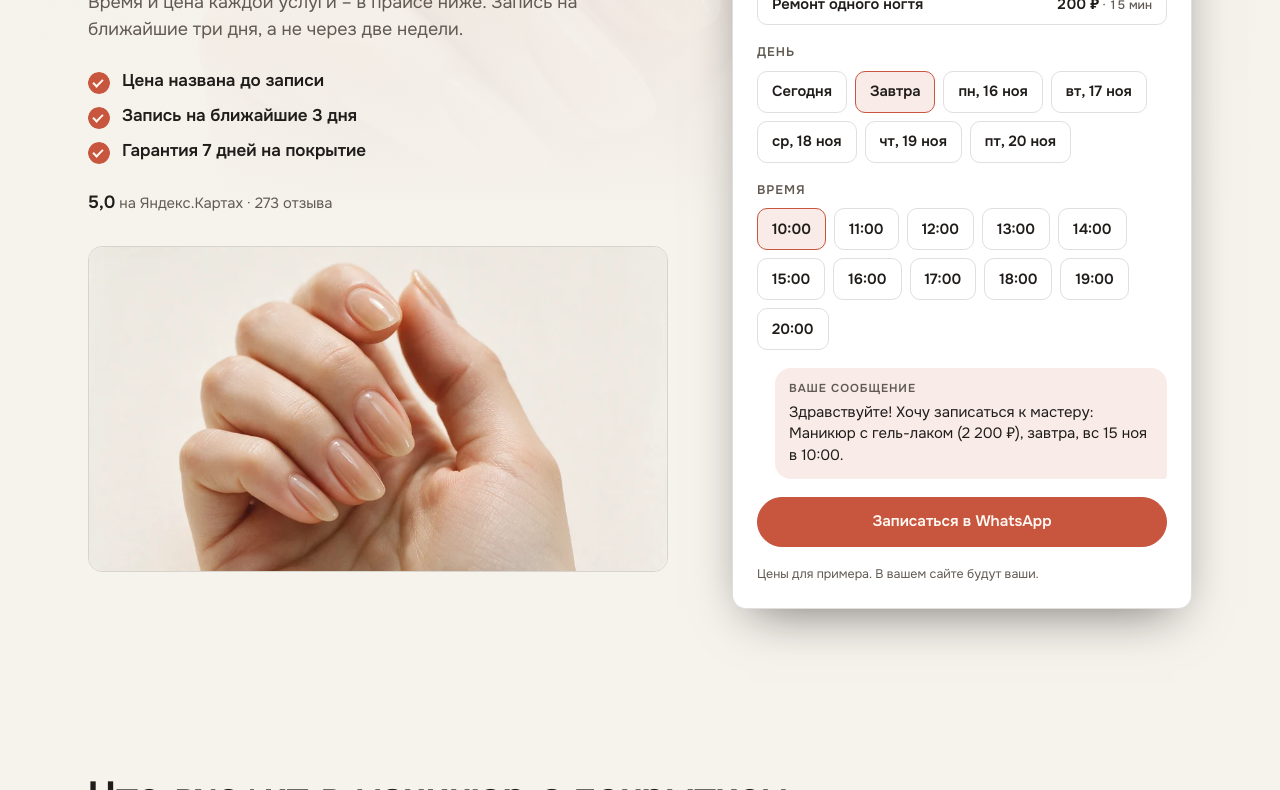
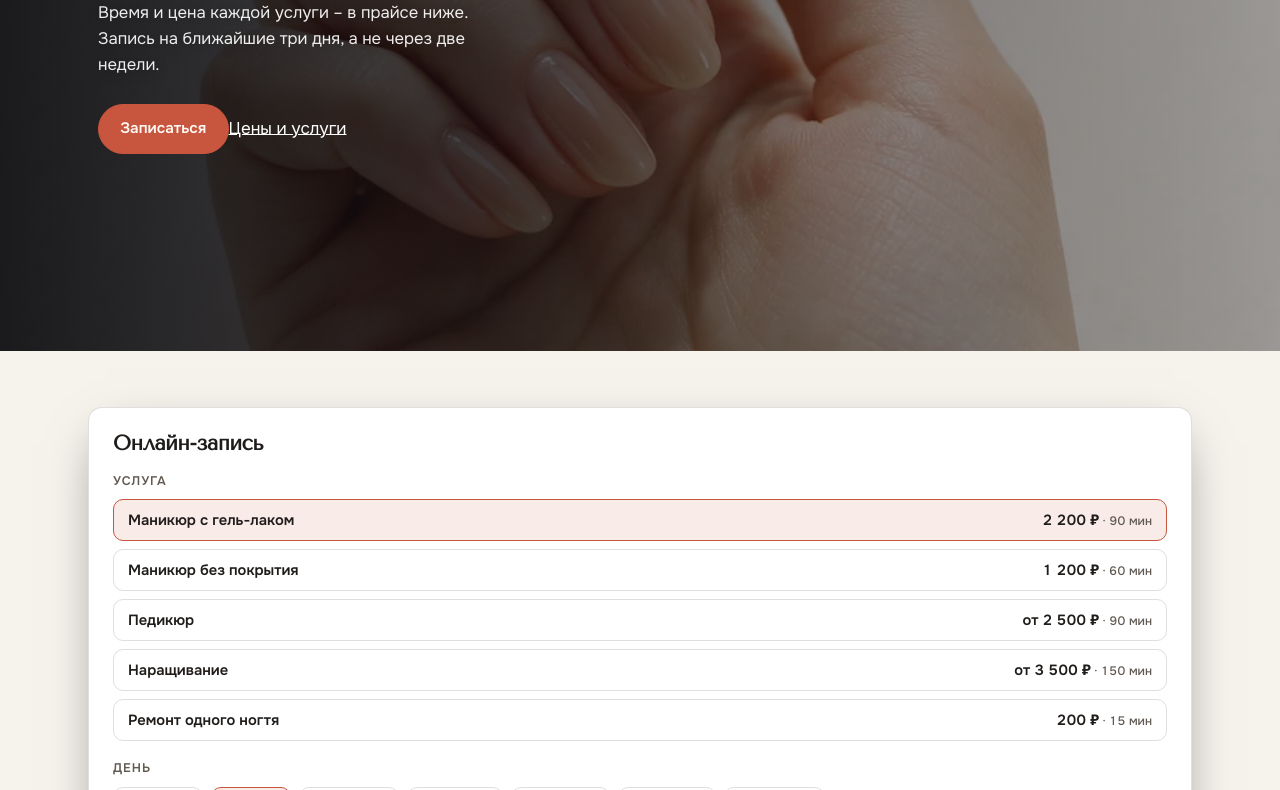
Before and after one commit to ethan2520ca-del/manikult, a plain HTML site: page index.html in a window 1280 px wide. Shown: the part 445-1235 px from the top of the page. Drawn offline with Linux system fonts and the light colour scheme.

Commit message:
первый экран: фото во весь экран + заголовок + подзаголовок + кнопки

```diff
--- a/index.html
+++ b/index.html
@@ -2,7 +2,6 @@
 <html lang="ru">
 <head>
 <meta charset="utf-8">
-<meta name="robots" content="noindex, nofollow" data-publish>
 <meta name="viewport" content="width=device-width, initial-scale=1, viewport-fit=cover">
 <title>Маникульт · Студия маникюра</title>
 <meta name="description" content="Время и цена каждой услуги – в прайсе ниже. Запись на ближайшие три дня, а не через две недели.">
@@ -25,6 +24,39 @@
 :root { --c-canvas: #f6f2ec; --c-surface: #ffffff; --c-ink: #1f1c1a; --c-ink-soft: #615a53; --c-accent: #c8553d; --c-accent-ink: #fff8f3; --c-accent-deep: #a8432d; --f-display: "Tenor Sans", "Georgia", serif; --f-text: "Onest", "Segoe UI", system-ui, sans-serif; --h1k: 1; }
 </style>
 <link rel="stylesheet" href="style-prod.css">
+<style id="hero-fix">
+/* hero-fix: первый экран = фото + заголовок + подзаголовок + кнопки */
+body{overflow-x:clip}
+.s-hero{position:relative!important;display:flex!important;align-items:center!important;
+  grid-template-columns:none!important;width:100vw!important;margin-left:calc(50% - 50vw)!important;
+  margin-right:calc(50% - 50vw)!important;min-height:calc(100svh - 68px)!important;
+  padding:clamp(20px,4vh,44px) 0!important;gap:0!important;border-radius:0!important;
+  background:#16161b var(--hero-bg) 50% 50%/cover no-repeat!important;color:#fff!important;overflow:hidden}
+.s-hero::before{content:"";position:absolute;inset:0;z-index:0;pointer-events:none;
+  background:linear-gradient(90deg,rgba(8,8,12,.88) 0%,rgba(8,8,12,.62) 36%,rgba(8,8,12,.22) 66%,rgba(8,8,12,.05) 100%),
+    linear-gradient(rgba(8,8,12,.34),rgba(8,8,12,.34))}
+.s-hero__text{position:relative;z-index:1;max-width:none;margin:0;
+  padding-left:max(var(--gut),calc((100vw - 1180px)/2 + var(--gut)));padding-right:var(--gut)}
+.s-hero__text>*:first-child{margin-top:0}
+.s-hero h1{color:#fff!important;font-size:calc(clamp(1.95rem,4vw,3.35rem) * var(--h1k,1))!important;
+  line-height:1.08!important;max-width:24ch;hyphens:none!important;text-wrap:pretty;
+  text-shadow:0 1px 18px rgba(0,0,0,.35)}
+.s-hero .s-lead{color:rgba(255,255,255,.92)!important;margin-top:18px;max-width:34ch;font-size:1.04rem;
+  text-shadow:0 1px 14px rgba(0,0,0,.4)}
+.s-hero .s-actions{margin-top:26px}
+.s-hero .s-link{color:#fff!important;border-bottom-color:rgba(255,255,255,.55)!important}
+.s-hero .s-eyebrow,.s-hero__img,.s-hero__photo,.s-hero__widget,.s-hero .s-ticks,.s-hero .s-rating{display:none!important}
+.s-section--widget{padding-top:clamp(32px,5vw,56px)}
+@media (max-width:820px){
+  .s-hero{min-height:calc(100svh - 64px)!important}
+  .s-hero__text{max-width:100%;padding:0 20px}
+  .s-hero h1{max-width:16ch;font-size:calc(clamp(1.7rem,7vw,2.4rem) * var(--h1k,1))!important}
+  .s-hero .s-actions{gap:14px 18px;flex-wrap:wrap;margin-top:22px}
+  .s-hero .s-btn{padding:0 1.15em;font-size:.92rem}
+  .s-hero .s-link{font-size:.95rem}
+  .s-hero::before{background:linear-gradient(180deg,rgba(8,8,12,.55) 0%,rgba(8,8,12,.62) 45%,rgba(8,8,12,.82) 100%)}
+}
+</style>
 </head>
 <body class="s-prod" id="top" data-wa="https://wa.me/79614090500" data-tg="" data-max="">
 <header class="s-bar" data-s-bar>
@@ -35,16 +67,16 @@
   </div>
 </header>
 <main>
-  <section class="s-hero">
+  <section class="s-hero" style="--hero-bg:url('assets/work1.webp')">
     <div class="s-hero__text">
-      <p class="s-eyebrow">Студия маникюра · Ростов-на-Дону</p>
       <h1>Маникюр и педикюр в Ростове-на-Дону – цена до записи</h1>
-      <p class="s-lead">Время и цена каждой услуги – в прайсе ниже. Запись на ближайшие три дня, а не через две недели.</p>
-      <ul class="s-ticks"><li>Цена названа до записи</li><li>Запись на ближайшие 3 дня</li><li>Гарантия 7 дней на покрытие</li></ul>
-      <p class="s-rating"><b>5,0</b> на Яндекс.Картах · 273 отзыва</p>
-      <figure class="s-hero__photo"><img class="" src="assets/work1.webp" alt="Короткий миндаль, нюдовый гель-лак" loading="lazy" decoding="async"></figure>
+      <p class="s-lead">Время и цена каждой услуги – в прайсе ниже. Запись на ближайшие три дня, а не через две недели.</p>
+      <div class="s-actions"><a class="s-btn" href="#widget">Записаться</a><a class="s-link" href="#prices">Цены и услуги</a></div>
     </div>
-    <div class="s-hero__widget" id="widget"><form class="s-widget" data-s-booking data-days="7" data-closed="" data-slots="10:00,11:00,12:00,13:00,14:00,15:00,16:00,17:00,18:00,19:00,20:00" data-message="Здравствуйте! Хочу записаться к мастеру: {услуга}, {день} в {время}." onsubmit="return false">
+  </section>
+
+  <section class="s-section s-section--widget" id="widget">
+<form class="s-widget" data-s-booking data-days="7" data-closed="" data-slots="10:00,11:00,12:00,13:00,14:00,15:00,16:00,17:00,18:00,19:00,20:00" data-message="Здравствуйте! Хочу записаться к мастеру: {услуга}, {день} в {время}." onsubmit="return false">
       <h2 class="s-widget__title">Онлайн-запись</h2>
       <fieldset><legend>Услуга</legend>
         <div class="s-chips s-chips--col"><label class="s-chip s-chip--row"><input type="radio" name="svc" value="0" data-name="Маникюр с гель-лаком" data-price="2200" data-from="" data-min="90" checked><span>Маникюр с гель-лаком</span><b>2 200 ₽<small> · 90 мин</small></b></label><label class="s-chip s-chip--row"><input type="radio" name="svc" value="1" data-name="Маникюр без покрытия" data-price="1200" data-from="" data-min="60"><span>Маникюр без покрытия</span><b>1 200 ₽<small> · 60 мин</small></b></label><label class="s-chip s-chip--row"><input type="radio" name="svc" value="2" data-name="Педикюр" data-price="2500" data-from="1" data-min="90"><span>Педикюр</span><b>от 2 500 ₽<small> · 90 мин</small></b></label><label class="s-chip s-chip--row"><input type="radio" name="svc" value="3" data-name="Наращивание" data-price="3500" data-from="1" data-min="150"><span>Наращивание</span><b>от 3 500 ₽<small> · 150 мин</small></b></label><label class="s-chip s-chip--row"><input type="radio" name="svc" value="4" data-name="Ремонт одного ногтя" data-price="200" data-from="" data-min="15"><span>Ремонт одного ногтя</span><b>200 ₽<small> · 15 мин</small></b></label></div>
@@ -58,9 +90,9 @@
       </div>
       <p class="s-send__note" data-s-copied hidden>Текст скопирован – вставьте его в чат.</p>
       <p class="s-demo">Цены для примера. В вашем сайте будут ваши.</p>
-    </form></div>
-    <figure class="s-hero__bg" aria-hidden="true"><img class="" src="assets/work1.webp" alt="Короткий миндаль, нюдовый гель-лак" decoding="async" fetchpriority="high"></figure>
+    </form>
   </section>
+
 
   <section class="s-section s-reveal">
     <header class="s-section__head"><h2>Что входит в маникюр с покрытием</h2></header>
```
